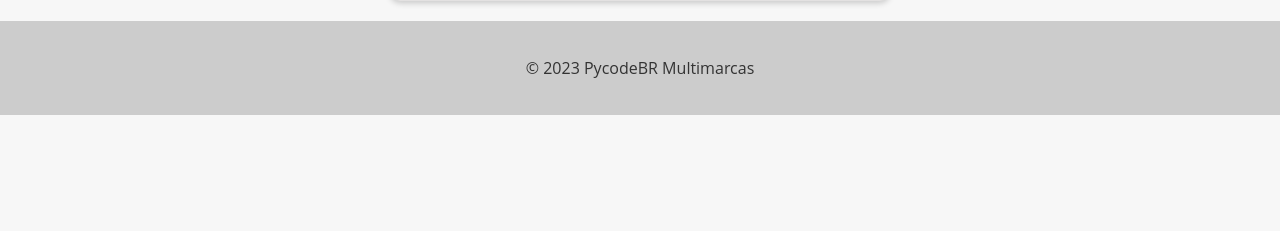
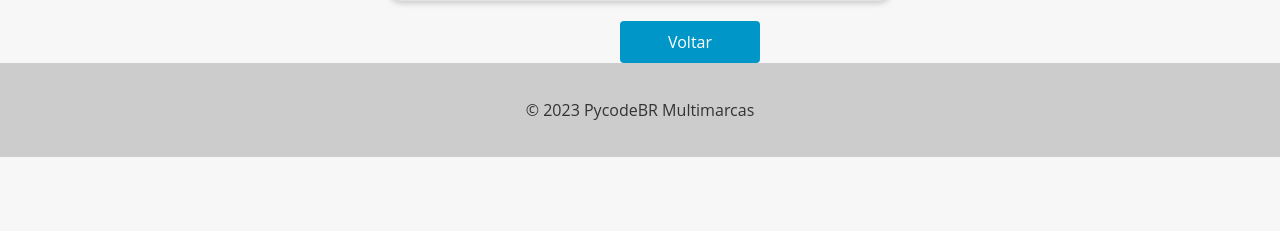
Before and after one commit to rhuaannn/python-cars, a Django app: template cars/templates/car_detail.html in a window 1280 px wide. Shown: the part 269-500 px from the top of the page. Run offline with Django 4.2, Linux system fonts and the light colour scheme; the template is opened without the code that fills it, so the values that code supplies are empty.

Commit message:
feat: add button voltar em detail_car

```diff
--- a/cars/templates/car_detail.html
+++ b/cars/templates/car_detail.html
@@ -78,6 +78,25 @@
     a {
       text-decoration: none !important;
     }
+    .btn-voltar{
+      display:flex;
+      width:100px;
+      justify-content:center;
+      align-items:center;
+      text-align:center;
+      margin-left:620px;
+      background-color: #0096c7;
+      color: #fff;
+      border: none;
+      padding: 10px 20px;
+      font-size: 16px;
+      border-radius: 4px;
+
+      cursor: pointer;
+      transition: background-color 0.3s ease-in-out;
+
+
+    }
   </style>
   <div class="car-card">
     {% if object.photo %}
@@ -98,6 +117,11 @@
     <div class="buttons-container">
       <a href="{% url 'car_update' pk=object.pk %}" class="btn btn-primary">Editar</a>
       <a href="{% url 'car_delete' pk=object.pk %}" class="btn btn-danger">Deletar</a>
+      <a href="{% url 'cars_list'  %}" class="btn btn-primary">Voltar</a>
     </div>
   {% endif %}
+  {%if not user.is_authenticated%}
+    <a href="{% url 'cars_list'  %}" class="btn-voltar">Voltar</a>
+   {% endif %}
+
 {% endblock %}
```
